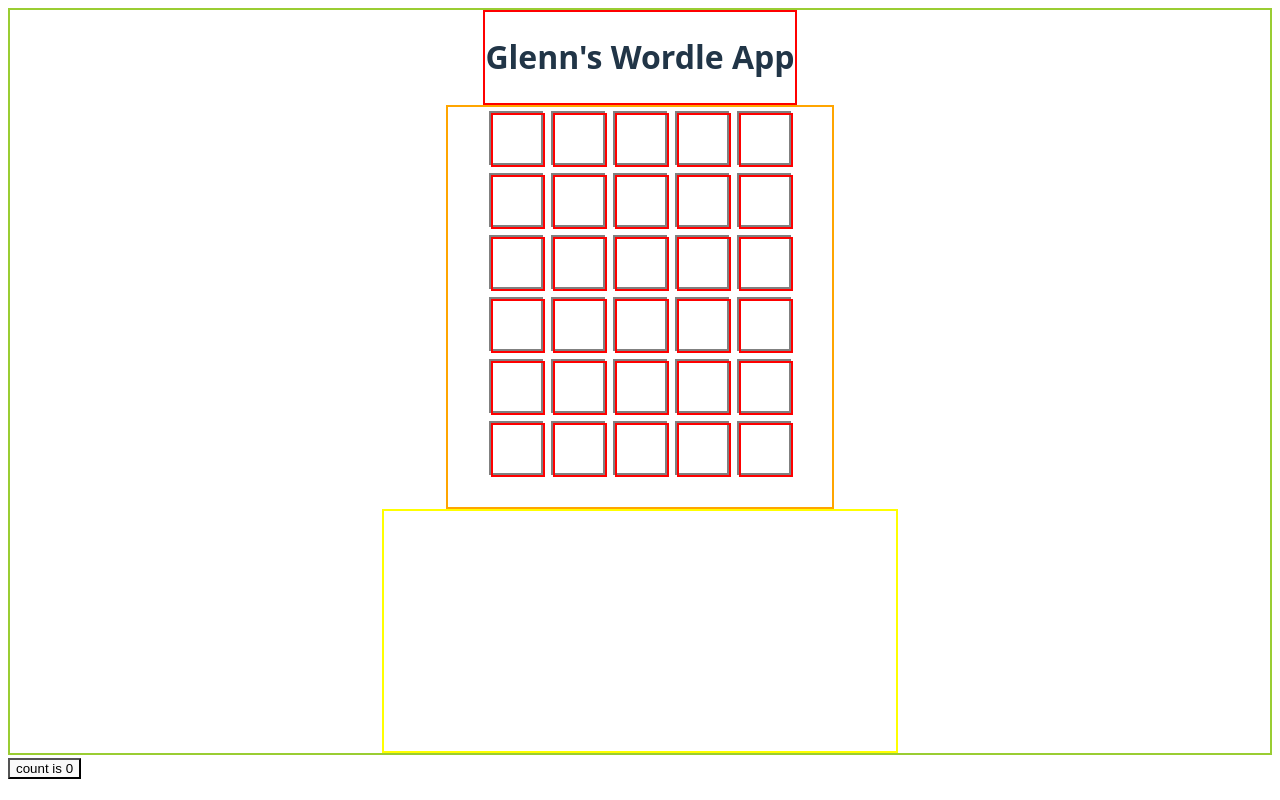
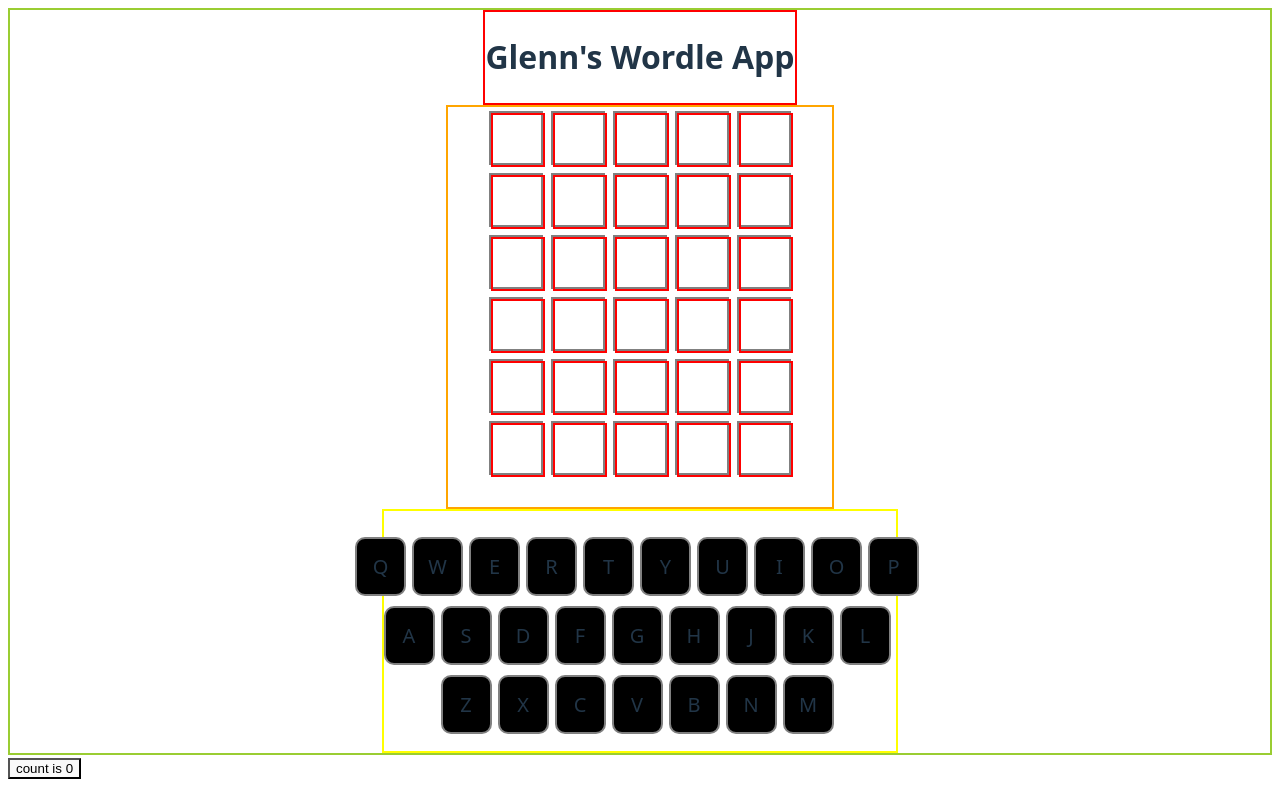
Before and after one commit to glznn/my_wordle, a React (Vite) app: page / in a window 1280 px wide. Built offline with nearby package versions, Linux system fonts and the light colour scheme.

Commit message:
11/17 start point

```diff
--- a/src/App.css
+++ b/src/App.css
@@ -28,6 +28,8 @@
 .app__keyboard {
     display: flex;
     position: relative;
+    align-items: center;
+    justify-content: center;
     height: 30vh;
     width: 40vw;
 
--- a/src/App.jsx
+++ b/src/App.jsx
@@ -1,6 +1,7 @@
-import { useState } from 'react'
-import Row from './components/Row.jsx'
-import './App.css'
+import { useState } from 'react';
+import Row from './components/Row.jsx';
+import Keyboard from './components/Keyboard.jsx';
+import './App.css';
 
 function App() {
 
@@ -21,7 +22,7 @@ function App() {
           <Row />
         </div>
         <div className="app__keyboard">
-
+          <Keyboard />
         </div>
       </div>
         <button onClick={() => setCount((count) => count + 1)}>
--- /dev/null
+++ b/src/components/Key.css
@@ -0,0 +1,23 @@
+.Key {
+    display: flex;
+    position: relative;
+    align-items: center;
+    justify-content: center;
+
+    width: 15px;
+    height: 35px;
+    padding: 10px;
+    padding-left: 16px;
+    padding-right: 16px;
+    margin-right: 6px;
+    margin-top: 10px;
+
+    background: black;
+    border: 2px solid gray;
+    border-radius: 10px;
+    font-size: 20px;
+}
+
+.Key:hover {
+    cursor: pointer;
+}
--- /dev/null
+++ b/src/components/Key.jsx
@@ -0,0 +1,12 @@
+import React from 'react'
+import './Key.css'
+
+function Key({ letter }) {
+  return (
+    <div className="Key">
+        {letter.toUpperCase()}
+    </div>
+  )
+}
+
+export default Key
--- /dev/null
+++ b/src/components/Keyboard.css
@@ -0,0 +1,11 @@
+.Keyboard {
+    display: flex;
+    position: relative;
+    align-items: center;
+    justify-content: center;
+    flex-direction: column;
+}
+
+.keyboard__row {
+    display: flex;
+}
--- /dev/null
+++ b/src/components/Keyboard.jsx
@@ -0,0 +1,32 @@
+import React from 'react'
+import './Keyboard.css'
+import Key from './Key'
+
+function Keyboard() {
+
+    const row1 = ['q', 'w', 'e', 'r', 't', 'y', 'u', 'i', 'o', 'p'];
+    const row2 = ['a', 's', 'd', 'f', 'g', 'h', 'j', 'k', 'l'];
+    const row3 = ['z', 'x', 'c', 'v', 'b', 'n', 'm'];
+
+  return (
+    <div className="Keyboard">
+        <div className="keyboard__row">
+            {row1.map((char) =>
+                <Key key={char} letter={char} />
+            )}
+        </div>
+        <div className="keyboard__row">
+            {row2.map((char) =>
+                <Key key={char} letter={char} />
+            )}
+        </div>
+        <div className="keyboard__row">
+            {row3.map((char) =>
+                <Key key={char} letter={char} />
+            )}
+        </div>
+    </div>
+  )
+}
+
+export default Keyboard
```
